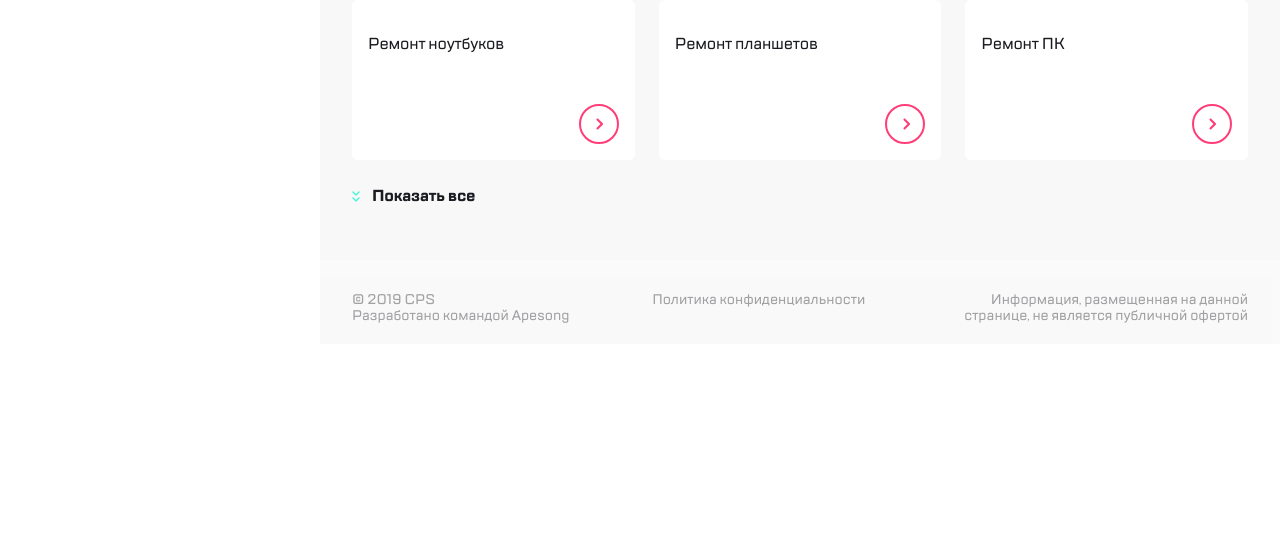
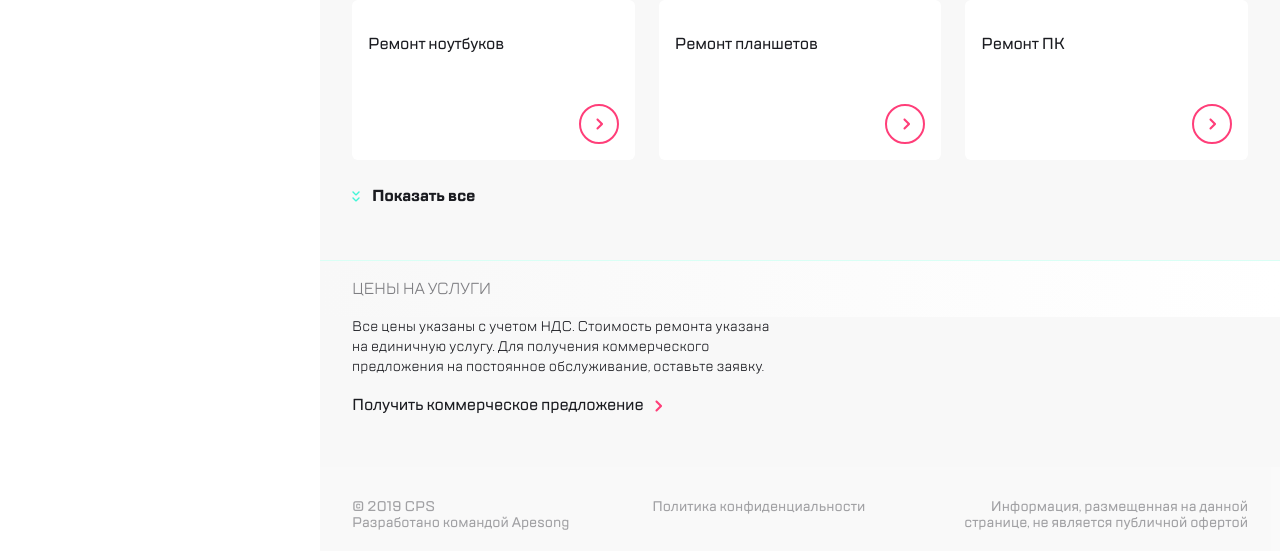
Before and after one commit to podlesnyi-pavel/spc, a website built with webpack: page src/index.html in a window 1280 px wide. Shown: the part 993-1544 px from the top of the page. Before the commit the page ends 1337 px from the top, so only its background shows below. Built offline with nearby package versions, Linux system fonts and the light colour scheme.

Commit message:
add not full of price-section, change animation aside-menu

```diff
--- a/src/index.html
+++ b/src/index.html
@@ -490,7 +490,6 @@
             <div class="swiper__pagination swiper-pagination"></div>
           </div>
 
-          <!-- <button class="brands-section__show-more-button show-more-button"> -->
           <button class="show-more-button--section show-more-button">
             <img
               src="./images/icons/two-arrows-down.svg"
@@ -654,6 +653,33 @@
             <span class="show-more-button__text">Показать все</span>
           </button>
         </section>
+
+        <section class="price-section section">
+          <h2 class="section-title">цены на услуги</h2>
+
+          <!-- swiper -->
+
+          <div class="price-section__bottom">
+            <p class="price-section__text">
+              Все цены указаны с учетом НДС. Стоимость ремонта указана на
+              единичную услугу. Для получения коммерческого предложения на
+              постоянное обслуживание, оставьте заявку.
+            </p>
+
+            <a class="price-section__link" href="#">
+              Получить коммерческое
+              <span>
+                предложение
+
+                <img
+                  class="price-section__img"
+                  src="./images/icons/arrow-to-right.svg"
+                  alt=""
+                />
+              </span>
+            </a>
+          </div>
+        </section>
       </main>
 
       <footer class="footer">
--- a/src/styles/layouts/aside-menu/aside-menu.scss
+++ b/src/styles/layouts/aside-menu/aside-menu.scss
@@ -9,20 +9,24 @@
   font-size: 1.6rem;
   letter-spacing: -0.01em;
   line-height: 150%;
-  transform: translateX(-100%);
-  transition: transform 0.3s linear;
   backdrop-filter: blur(5px);
+  visibility: hidden;
+  transition: visibility 0.3s linear;
 
   @media (min-width: $laptop-size) {
     position: static;
     grid-row: 1/3;
     width: 320px;
     height: 100%;
-    transform: none;
+    visibility: visible;
   }
 
   &--open {
-    transform: translateX(0);
+    visibility: visible;
+
+    .aside-menu__inner {
+      transform: translateX(0);
+    }
   }
 
   &__inner {
@@ -31,6 +35,8 @@
     background-color: $white;
     overflow-y: auto;
     box-shadow: 16px 0 52px #0e185033;
+    transform: translateX(-100%);
+    transition: transform 0.3s linear;
     -ms-overflow-style: none; /* edge */
     scrollbar-width: none; /* firefox */
 
@@ -44,6 +50,7 @@
 
     @media (min-width: $laptop-size) {
       box-shadow: none;
+      transform: translateX(0);
     }
   }
 
--- /dev/null
+++ b/src/styles/layouts/price-section.scss
@@ -0,0 +1,31 @@
+.price-section {
+  &__bottom {
+    @include section-gorizontal-padding;
+  }
+
+  &__text {
+    max-width: 421px;
+    margin: 0;
+    line-height: 20px;
+  }
+
+  &__link {
+    display: inline-block;
+    margin-top: 16px;
+    font-weight: 500;
+    font-size: 16px;
+    line-height: 24px;
+    letter-spacing: -0.2px;
+    color: inherit;
+
+    span {
+      white-space: nowrap;
+    }
+  }
+
+  &__img {
+    display: inline-block;
+    margin-left: 8px;
+    vertical-align: middle;
+  }
+}
--- a/src/styles/main.scss
+++ b/src/styles/main.scss
@@ -22,6 +22,7 @@
 @import './layouts/aside-menu/aside-menu';
 @import './layouts/main/main';
 @import './layouts/about-section/about-section';
+@import './layouts/price-section';
 @import './layouts/footer';
 
 html {
```
